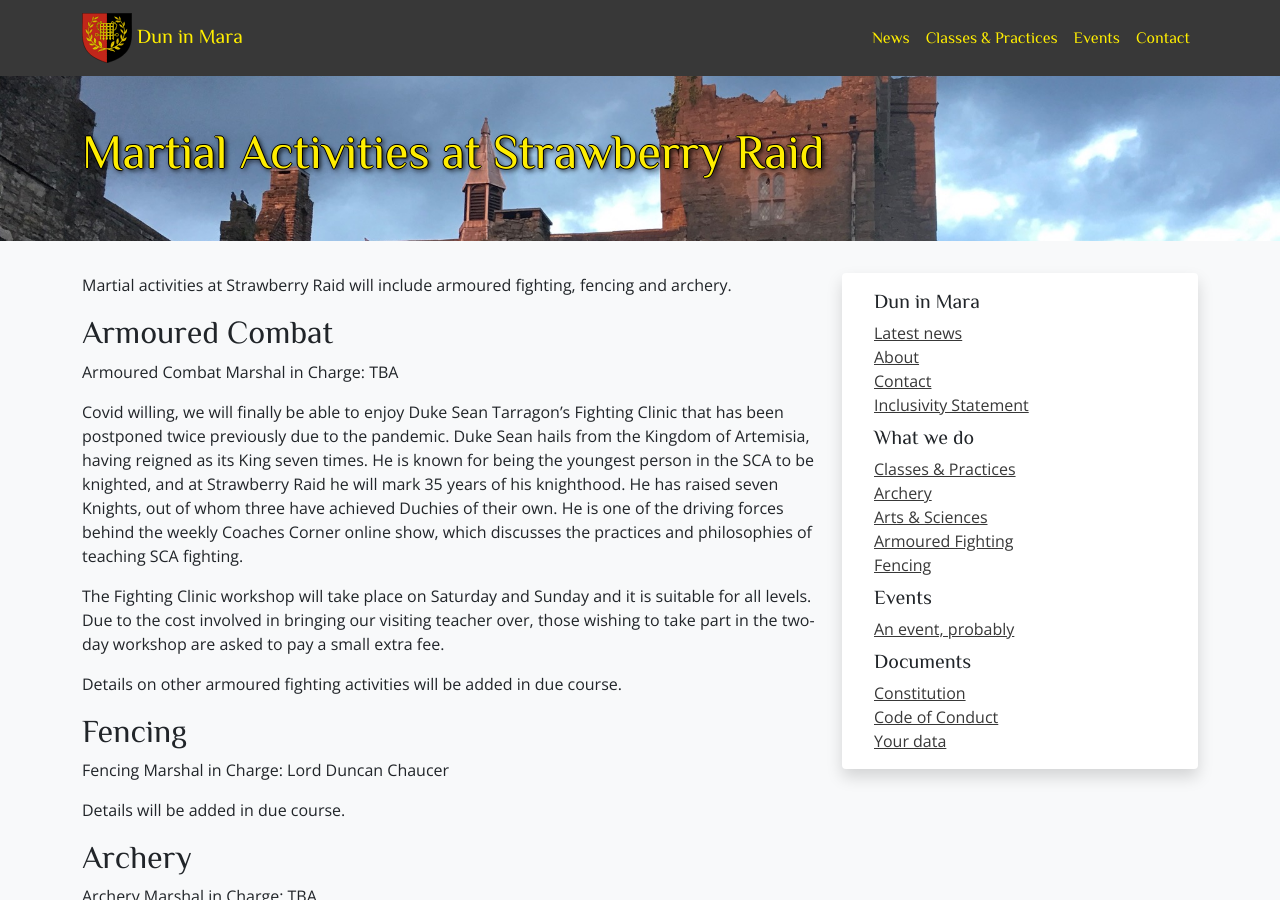
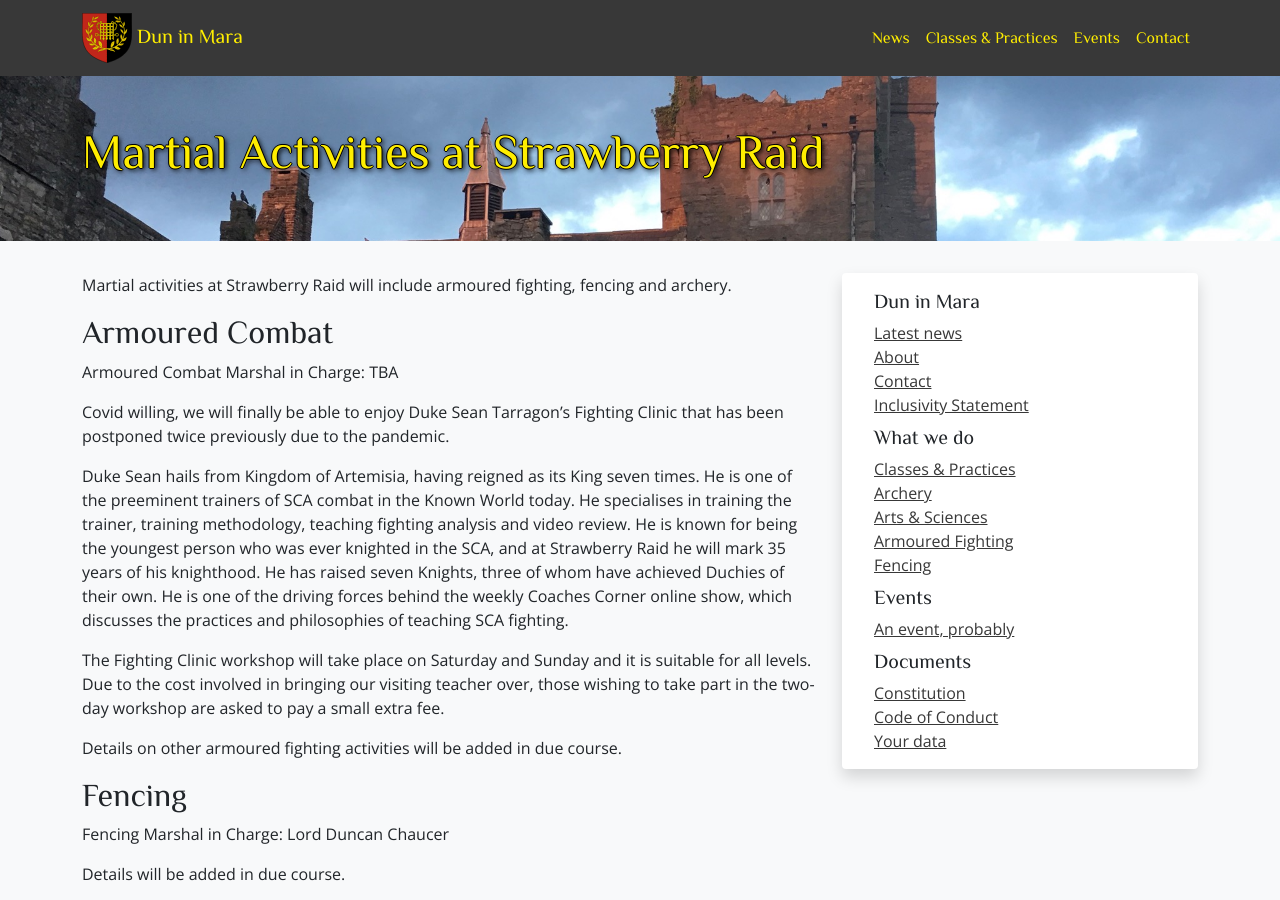
Before and after one commit to drachenwald/dun-in-mara, a Jekyll site: the page built from events/2022/strawberry-raid/martial.md, in a window 1280 px wide and 900 px high. Built offline with Jekyll 4.4.1, drawn with Linux system fonts in a browser that asks for light colours; comment, search, counter and statistics services are not loaded.

Commit message:
Update martial.md

```diff
--- a/events/2022/strawberry-raid/martial.md
+++ b/events/2022/strawberry-raid/martial.md
@@ -9,7 +9,9 @@ Martial activities at Strawberry Raid will include armoured fighting, fencing an
 ## Armoured Combat
 Armoured Combat Marshal in Charge: TBA
 
-Covid willing, we will finally be able to enjoy Duke Sean Tarragon's Fighting Clinic that has been postponed twice previously due to the pandemic. Duke Sean hails from the Kingdom of Artemisia, having reigned as its King seven times. He is known for being the youngest person in the SCA to be knighted, and at Strawberry Raid he will mark 35 years of his knighthood. He has raised seven Knights, out of whom three have achieved Duchies of their own. He is one of the driving forces behind the weekly Coaches Corner online show, which discusses the practices and philosophies of teaching SCA fighting.
+Covid willing, we will finally be able to enjoy Duke Sean Tarragon’s Fighting Clinic that has been postponed twice previously due to the pandemic.
+
+Duke Sean hails from Kingdom of Artemisia, having reigned as its King seven times. He is one of the preeminent trainers of SCA combat in the Known World today. He specialises in training the trainer, training methodology, teaching fighting analysis and video review. He is known for being the youngest person who was ever knighted in the SCA, and at Strawberry Raid he will mark 35 years of his knighthood. He has raised seven Knights, three of whom have achieved Duchies of their own. He is one of the driving forces behind the weekly Coaches Corner online show, which discusses the practices and philosophies of teaching SCA fighting.
 
 The Fighting Clinic workshop will take place on Saturday and Sunday and it is suitable for all levels. Due to the cost involved in bringing our visiting teacher over, those wishing to take part in the two-day workshop are asked to pay a small extra fee.
 
```
